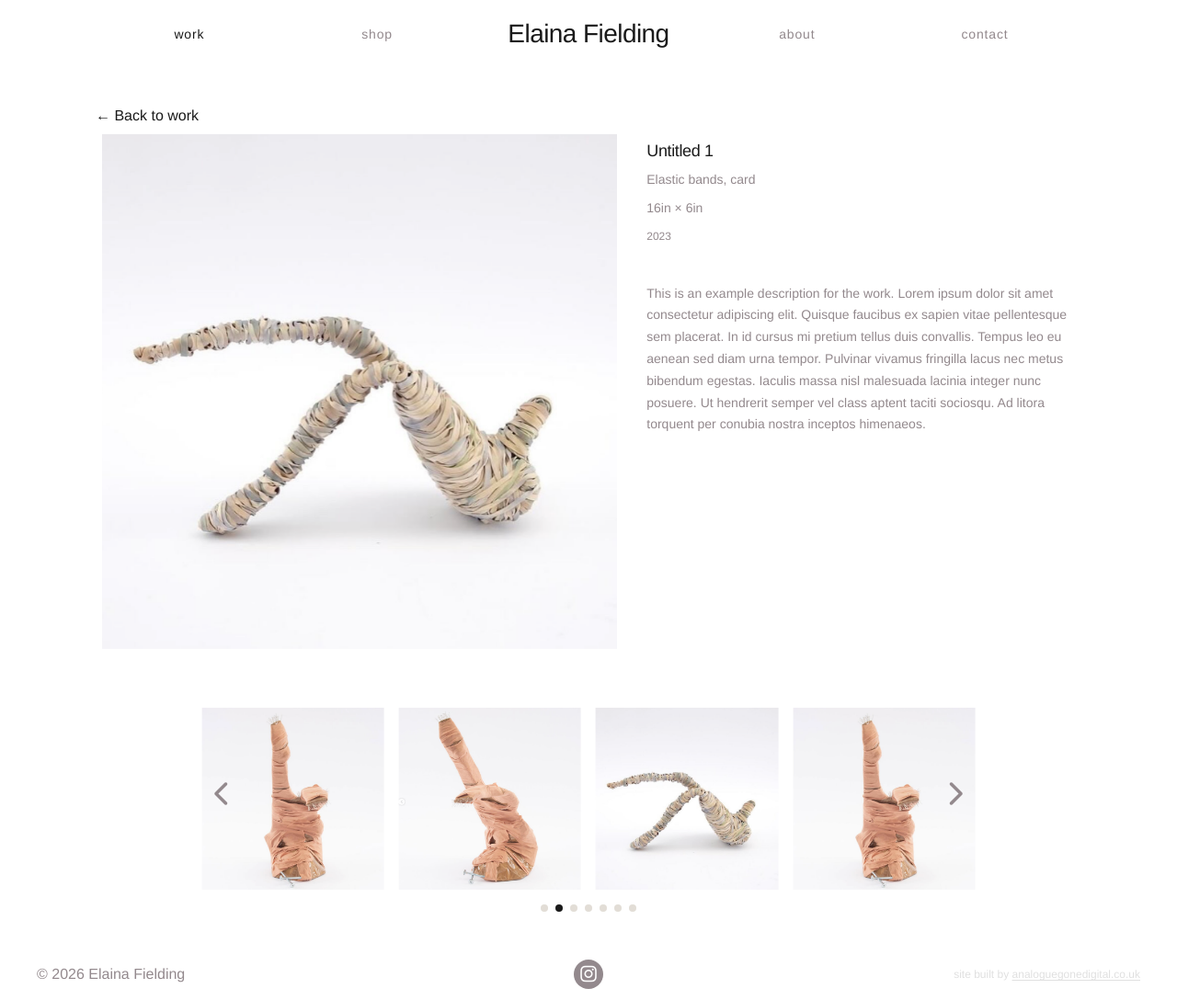
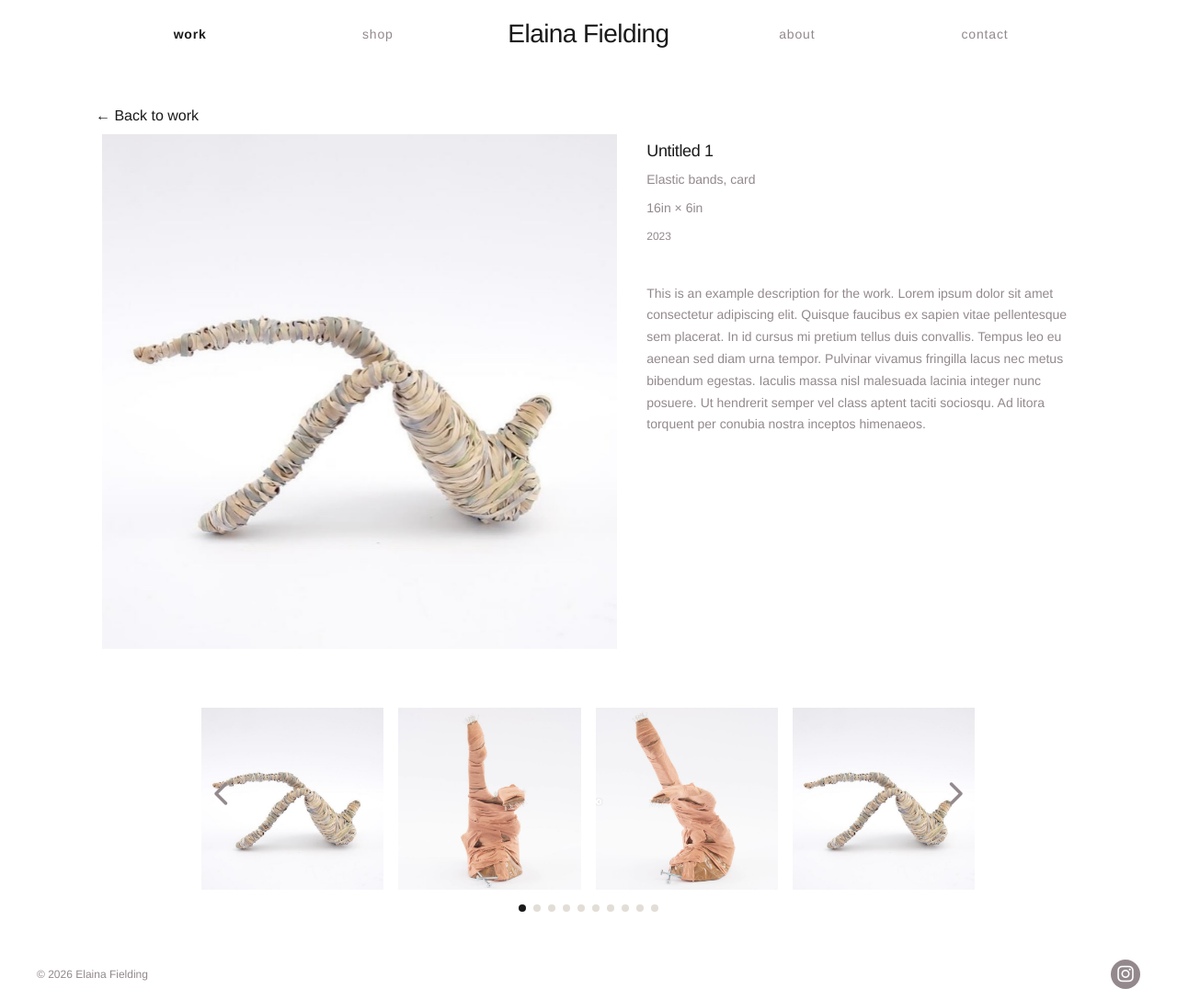
Before and after one commit to claydotd/elainafielding, a React (Vite) app: page /work/untitled-1 in a window 1280 px wide. Shown: the whole page at 92% size. Built offline with nearby package versions, Linux system fonts and the light colour scheme; a web font is replaced by a local one.

Commit message:
minor updates and carousel looping

```diff
--- a/src/App.css
+++ b/src/App.css
@@ -59,6 +59,7 @@
 
 .nav-link[aria-current='page'] {
   color: var(--color-text);
+  font-weight: 600;
 }
 
 .nav-bar {
@@ -303,6 +304,10 @@
   text-align: right;
 }
 
+.copyright {
+  font-size: var(--text-xs);
+}
+
 .insta-icon {
   display: inline-flex;
   align-items: center;
@@ -412,6 +417,16 @@
     text-align: center;
   }
 
+  .footer-left {
+    order: 1;
+  }
+
+  .footer-right {
+    order: 2;
+  }
+  .footer-center {
+    order: 3;
+  }
   .site-footer p {
     font-size: var(--text-xs);
   }
--- a/src/components/Carousels.tsx
+++ b/src/components/Carousels.tsx
@@ -1,8 +1,8 @@
-import { useEffect, useState, type Dispatch, type SetStateAction } from 'react'
+import { useEffect, useLayoutEffect, useRef, useState, type Dispatch, type SetStateAction, type TransitionEvent } from 'react'
 import { Link } from 'react-router-dom'
 import { getWorkBySlug } from '../data/works'
 
-const AUTOPLAY_MS = 4000
+const AUTOPLAY_MS = 8000
 /** Images visible on a wide page. */
 const MAX_IMAGES_DISPLAYED = 4
 /** Images visible at mobile page widths. */
@@ -30,6 +30,142 @@ function visibleCountForPageWidth(pageWidth: number, imageCount: number) {
   return narrowest + Math.ceil(progress * steps)
 }
 
+/** Repeated so a wrap can keep moving onto a clone, then snap back with no animation. */
+const LOOP_COPIES = 3
+
+function mod(index: number, count: number) {
+  if (count <= 0) return 0
+  return ((index % count) + count) % count
+}
+
+function repeatSlides<T>(items: T[], copies: number) {
+  if (copies <= 1) return items
+  const slides: T[] = []
+  for (let copy = 0; copy < copies; copy += 1) slides.push(...items)
+  return slides
+}
+
+function useSeamlessTrack(
+  count: number,
+  loop: boolean,
+  currentIndex: number,
+  setCurrentIndex: Dispatch<SetStateAction<number>>,
+  layoutKey: number,
+) {
+  const [position, setPosition] = useState(() => {
+    const start = mod(currentIndex, count)
+    return loop && count > 0 ? count + start : start
+  })
+  const [instant, setInstant] = useState(true)
+  const [offsetPx, setOffsetPx] = useState(0)
+  const trackRef = useRef<HTMLDivElement>(null)
+  const placedRef = useRef(false)
+  const positionRef = useRef(position)
+  positionRef.current = position
+  const logical = mod(position, count)
+  const logicalRef = useRef(logical)
+  logicalRef.current = logical
+
+  const layoutRef = useRef({ count, loop, layoutKey })
+  if (
+    layoutRef.current.count !== count ||
+    layoutRef.current.loop !== loop ||
+    layoutRef.current.layoutKey !== layoutKey
+  ) {
+    layoutRef.current = { count, loop, layoutKey }
+    const kept = mod(logicalRef.current, count)
+    setInstant(true)
+    setPosition(loop && count > 0 ? count + kept : kept)
+  }
+
+  useEffect(() => {
+    if (count === 0 || currentIndex === logical) return
+    setCurrentIndex(logical)
+  }, [count, currentIndex, logical, setCurrentIndex])
+
+  useLayoutEffect(() => {
+    const track = trackRef.current
+    if (!track) return
+
+    const measure = () => {
+      const index = loop ? positionRef.current : 0
+      const slide = track.children.item(index) as HTMLElement | null
+      const next = slide ? slide.offsetLeft - track.offsetLeft : 0
+      setOffsetPx((current) => (current === next ? current : next))
+    }
+
+    measure()
+    placedRef.current = true
+    const width = track.clientWidth
+    const observer = new ResizeObserver(() => {
+      if (track.clientWidth === width) return
+      setInstant(true)
+      measure()
+    })
+    observer.observe(track)
+    return () => observer.disconnect()
+  }, [position, loop, layoutKey, count])
+
+  useEffect(() => {
+    if (!instant || !placedRef.current) return
+    const id = requestAnimationFrame(() => setInstant(false))
+    return () => cancelAnimationFrame(id)
+  }, [instant, offsetPx])
+
+  useEffect(() => {
+    if (!loop || count <= 1) return
+
+    const id = window.setInterval(() => {
+      setInstant(false)
+      setPosition((prev) => prev + 1)
+    }, AUTOPLAY_MS)
+
+    return () => window.clearInterval(id)
+  }, [loop, count, logical])
+
+  const shift = (delta: number) => {
+    if (!loop || count <= 1 || delta === 0) return
+    setInstant(false)
+    setPosition((prev) => {
+      const next = prev + delta
+      const last = count * LOOP_COPIES - 1
+      if (next < 0 || next > last) return count + mod(prev, count) + delta
+      return next
+    })
+  }
+
+  const goTo = (index: number) => {
+    if (count === 0) return
+    const target = mod(index, count)
+    if (!loop) {
+      setPosition(target)
+      return
+    }
+    setInstant(false)
+    setPosition((prev) => prev + (target - mod(prev, count)))
+  }
+
+  const onTransitionEnd = (event: TransitionEvent<HTMLDivElement>) => {
+    if (event.target !== event.currentTarget || event.propertyName !== 'transform' || !loop || count <= 1) return
+    const prev = positionRef.current
+    const canonical = count + mod(prev, count)
+    if (prev === canonical) return
+    setInstant(true)
+    setPosition(canonical)
+  }
+
+  return {
+    position: loop ? position : 0,
+    offsetPx,
+    instant,
+    logical,
+    shift,
+    goTo,
+    onTransitionEnd,
+    trackRef,
+  }
+}
+
 export type HomepageImage = {
   src: string
   /** Work slug this image opens, for example `untitled-1` → `/work/untitled-1`. */
@@ -44,46 +180,33 @@ type HomepageCarouselProps = {
 
 export function HomepageCarousel({ images, currentIndex, setCurrentIndex }: HomepageCarouselProps) {
   const count = images.length
-  const safeIndex = count === 0 ? 0 : ((currentIndex % count) + count) % count
-
-  const goTo = (index: number) => {
-    if (count === 0) return
-    setCurrentIndex(((index % count) + count) % count)
-  }
-
-  const goPrev = () => goTo(safeIndex - 1)
-  const goNext = () => goTo(safeIndex + 1)
-
-  useEffect(() => {
-    if (count <= 1) return
-
-    const id = window.setInterval(() => {
-      setCurrentIndex((prev) => ((prev % count) + 1) % count)
-    }, AUTOPLAY_MS)
-
-    return () => window.clearInterval(id)
-  }, [count, safeIndex, setCurrentIndex])
+  const loop = count > 1
+  const track = useSeamlessTrack(count, loop, currentIndex, setCurrentIndex, 0)
+  const slides = repeatSlides(images, loop ? LOOP_COPIES : 1)
 
   return (
     <div className="homepage-carousel">
       <button
         type="button"
         className="carousel-prev"
-        onClick={goPrev}
+        onClick={() => track.shift(-1)}
         aria-label="Previous image"
       >
         <i className="fa-solid fa-chevron-left"></i>
       </button>
       <div className="carousel-inner">
         <div
-          className="carousel-track"
-          style={{ transform: `translateX(-${safeIndex * 100}%)` }}
+          ref={track.trackRef}
+          className={`carousel-track${track.instant ? ' carousel-track--instant' : ''}`}
+          style={{ transform: `translate3d(-${track.offsetPx}px, 0, 0)` }}
+          onTransitionEnd={track.onTransitionEnd}
         >
-          {images.map((image, index) => {
-            const label = getWorkBySlug(image.slug)?.name ?? `Work ${index + 1}`
+          {slides.map((image, index) => {
+            const label = getWorkBySlug(image.slug)?.name ?? `Work ${mod(index, count) + 1}`
+            const hidden = index < track.position - 1 || index > track.position + 1
             return (
-              <div className="carousel-item" key={`${image.src}-${image.slug}`}>
-                <Link to={`/work/${image.slug}`} className="carousel-link">
+              <div className="carousel-item" key={`${image.src}-${image.slug}-${index}`} aria-hidden={hidden}>
+                <Link to={`/work/${image.slug}`} className="carousel-link" tabIndex={hidden ? -1 : undefined}>
                   <img src={image.src} alt={label} />
                 </Link>
               </div>
@@ -94,7 +217,7 @@ export function HomepageCarousel({ images, currentIndex, setCurrentIndex }: Home
       <button
         type="button"
         className="carousel-next"
-        onClick={goNext}
+        onClick={() => track.shift(1)}
         aria-label="Next image"
       >
         <i className="fa-solid fa-chevron-right"></i>
@@ -106,10 +229,10 @@ export function HomepageCarousel({ images, currentIndex, setCurrentIndex }: Home
               key={index}
               type="button"
               role="tab"
-              className={`carousel-dot${index === safeIndex ? ' is-active' : ''}`}
+              className={`carousel-dot${index === track.logical ? ' is-active' : ''}`}
               aria-label={`Go to image ${index + 1}`}
-              aria-selected={index === safeIndex}
-              onClick={() => goTo(index)}
+              aria-selected={index === track.logical}
+              onClick={() => track.goTo(index)}
             />
           ))}
         </div>
@@ -138,44 +261,10 @@ export function WorkCarousel({ images, currentIndex, setCurrentIndex }: WorkCaro
   }, [])
 
   const visibleCount = visibleCountForPageWidth(pageWidth, count)
-  const maxStartIndex = Math.max(0, count - visibleCount)
-  const safeIndex = count === 0 ? 0 : Math.min(Math.max(0, currentIndex), maxStartIndex)
+  const canScroll = count > visibleCount
   const slotPercent = 100 / visibleCount
-
-  const goTo = (index: number) => {
-    if (count === 0) return
-    const wrapped = ((index % count) + count) % count
-    setCurrentIndex(Math.min(wrapped, maxStartIndex))
-  }
-
-  const goPrev = () => {
-    if (maxStartIndex === 0) return
-    goTo(safeIndex <= 0 ? maxStartIndex : safeIndex - 1)
-  }
-
-  const goNext = () => {
-    if (maxStartIndex === 0) return
-    goTo(safeIndex >= maxStartIndex ? 0 : safeIndex + 1)
-  }
-
-  useEffect(() => {
-    if (currentIndex !== safeIndex) setCurrentIndex(safeIndex)
-  }, [currentIndex, safeIndex, setCurrentIndex])
-
-  useEffect(() => {
-    if (maxStartIndex === 0) return
-
-    const id = window.setInterval(() => {
-      setCurrentIndex((prev) => {
-        const start = Math.min(Math.max(0, prev), maxStartIndex)
-        return start >= maxStartIndex ? 0 : start + 1
-      })
-    }, AUTOPLAY_MS)
-
-    return () => window.clearInterval(id)
-  }, [maxStartIndex, safeIndex, setCurrentIndex])
-
-  const canScroll = maxStartIndex > 0
+  const track = useSeamlessTrack(count, canScroll, currentIndex, setCurrentIndex, visibleCount)
+  const slides = repeatSlides(images, canScroll ? LOOP_COPIES : 1)
 
   return (
     <div className="work-carousel">
@@ -183,7 +272,7 @@ export function WorkCarousel({ images, currentIndex, setCurrentIndex }: WorkCaro
         <button
           type="button"
           className="carousel-prev"
-          onClick={goPrev}
+          onClick={() => track.shift(-1)}
           aria-label="Previous image"
         >
           <i className="fa-solid fa-chevron-left"></i>
@@ -191,25 +280,31 @@ export function WorkCarousel({ images, currentIndex, setCurrentIndex }: WorkCaro
       )}
       <div className="carousel-inner">
         <div
-          className="carousel-track"
-          style={{ transform: `translateX(-${safeIndex * slotPercent}%)` }}
+          ref={track.trackRef}
+          className={`carousel-track${track.instant ? ' carousel-track--instant' : ''}`}
+          style={{ transform: `translate3d(-${track.offsetPx}px, 0, 0)` }}
+          onTransitionEnd={track.onTransitionEnd}
         >
-          {images.map((image, index) => (
+          {slides.map((image, index) => {
+            const hidden = index < track.position - 1 || index > track.position + visibleCount
+            return (
               <div
                 className="carousel-item"
                 key={`${image}-${index}`}
                 style={{ flex: `0 0 ${slotPercent}%`, maxWidth: `${slotPercent}%` }}
+                aria-hidden={hidden}
               >
-              <img src={image} alt={`Work ${index + 1}`} />
+                <img src={image} alt={`Work ${mod(index, count) + 1}`} />
               </div>
-          ))}
+            )
+          })}
         </div>
       </div>
       {canScroll && (
         <button
           type="button"
           className="carousel-next"
-          onClick={goNext}
+          onClick={() => track.shift(1)}
           aria-label="Next image"
         >
           <i className="fa-solid fa-chevron-right"></i>
@@ -217,15 +312,15 @@ export function WorkCarousel({ images, currentIndex, setCurrentIndex }: WorkCaro
       )}
       {canScroll && (
         <div className="carousel-dots" role="tablist" aria-label="Carousel slides">
-          {Array.from({ length: maxStartIndex + 1 }, (_, index) => (
+          {images.map((_, index) => (
             <button
               key={index}
               type="button"
               role="tab"
-              className={`carousel-dot${index === safeIndex ? ' is-active' : ''}`}
+              className={`carousel-dot${index === track.logical ? ' is-active' : ''}`}
               aria-label={`Go to image ${index + 1}`}
-              aria-selected={index === safeIndex}
-              onClick={() => goTo(index)}
+              aria-selected={index === track.logical}
+              onClick={() => track.goTo(index)}
             />
           ))}
         </div>
--- a/src/components/Footer.tsx
+++ b/src/components/Footer.tsx
@@ -1,14 +1,22 @@
+import { useLocation } from 'react-router-dom';
+
 export function Footer() {
+  const location = useLocation();
+  const isShop = location.pathname === '/shop';
+  const isAbout = location.pathname === '/about';
+  const creditMark = isShop || isAbout;
   return (
     <footer className="site-footer">
       <div className="footer-left">
-        <p>© {new Date().getFullYear()} Elaina Fielding</p>
+        <p className="copyright">© {new Date().getFullYear()} Elaina Fielding</p>
       </div>
       <div className="footer-center">
+        {creditMark &&
+        <p className="agd-mark">site built by <a href="https://analoguegonedigital.co.uk" target="_blank" rel="noopener noreferrer">analoguegonedigital.co.uk</a></p>
+        }
+        </div>
+      <div className="footer-right">
         <a className="insta-icon"href="https://www.instagram.com/elainafielding/" target="_blank" rel="noopener noreferrer"><i className="fa-brands fa-instagram"></i></a>
-      </div>
-      <div className="footer-right">
-        <p className="agd-mark">site built by <a href="https://analoguegonedigital.co.uk" target="_blank" rel="noopener noreferrer">analoguegonedigital.co.uk</a></p>
       </div>
     </footer>
   )
--- a/src/components/Nav.tsx
+++ b/src/components/Nav.tsx
@@ -1,5 +1,5 @@
 import { useEffect, useId, useState } from 'react'
-import { NavLink, useLocation } from 'react-router-dom'
+import { Link, NavLink, useLocation } from 'react-router-dom'
 
 /** Flip this to demo nav layouts: 'stacked' | 'logo-centered' | 'standard' */
 const navVariant: 'stacked' | 'logo-centered' | 'standard' = 'logo-centered'
@@ -24,24 +24,50 @@ const links: { to: string; label: string; end?: boolean }[] = [
 const leftLinks = links.slice(0, 2)
 const rightLinks = links.slice(2)
 
+function isCurrent(
+  to: string,
+  pathname: string,
+  end: boolean | undefined,
+  contactActive: boolean,
+) {
+  if (to === '/about#contact') return pathname === '/about' && contactActive
+  if (to === '/about') return pathname === '/about' && !contactActive
+
+  const path = to.split('#')[0]
+  if (end || path === '/') return pathname === path
+  return pathname === path || pathname.startsWith(`${path}/`)
+}
+
 function LinkList({
   items,
   className,
   onNavigate,
+  pathname,
+  contactActive,
 }: {
   items: typeof links
   className: string
   onNavigate?: () => void
+  pathname: string
+  contactActive: boolean
 }) {
   return (
     <ul className={className}>
-      {items.map(({ to, label, end }) => (
-        <li key={`${className}-${to}`}>
-          <NavLink to={to} end={end} className="nav-link" onClick={onNavigate}>
-            {label}
-          </NavLink>
-        </li>
-      ))}
+      {items.map(({ to, label, end }) => {
+        const current = isCurrent(to, pathname, end, contactActive)
+        return (
+          <li key={`${className}-${to}`}>
+            <Link
+              to={to}
+              className="nav-link"
+              aria-current={current ? 'page' : undefined}
+              onClick={onNavigate}
+            >
+              {label}
+            </Link>
+          </li>
+        )
+      })}
     </ul>
   )
 }
@@ -73,10 +99,52 @@ function MenuButton({
   )
 }
 
+function useContactActive(pathname: string, hash: string) {
+  const [active, setActive] = useState(false)
+
+  useEffect(() => {
+    if (pathname !== '/about') {
+      setActive(false)
+      return
+    }
+
+    const contact = document.getElementById('contact')
+    if (!contact) return
+
+    function update() {
+      if (!contact) return
+      // The form only needs to reach the upper half of the viewport.
+      // On tall screens it never scrolls as far as the nav.
+      const line = window.innerHeight * 0.5
+      setActive(contact.getBoundingClientRect().top <= line)
+    }
+
+    update()
+    let cancelled = false
+    const frame = requestAnimationFrame(() => {
+      requestAnimationFrame(() => {
+        if (!cancelled) update()
+      })
+    })
+
+    window.addEventListener('scroll', update, { passive: true })
+    window.addEventListener('resize', update)
+    return () => {
+      cancelled = true
+      cancelAnimationFrame(frame)
+      window.removeEventListener('scroll', update)
+      window.removeEventListener('resize', update)
+    }
+  }, [pathname, hash])
+
+  return active
+}
+
 export function Nav() {
   const [open, setOpen] = useState(false)
   const menuId = useId()
   const { pathname, hash } = useLocation()
+  const contactActive = useContactActive(pathname, hash)
 
   useEffect(() => {
     setOpen(false)
@@ -111,12 +179,22 @@ export function Nav() {
   const bar =
     navVariant === 'logo-centered' ? (
       <>
-        <LinkList items={leftLinks} className="nav-links nav-links-left" />
+        <LinkList
+          items={leftLinks}
+          className="nav-links nav-links-left"
+          pathname={pathname}
+          contactActive={contactActive}
+        />
         <NavLink to="/" className="nav-brand" end onClick={closeMenu}>
           Elaina Fielding
         </NavLink>
         <div className="nav-bar-end">
-          <LinkList items={rightLinks} className="nav-links nav-links-right" />
+          <LinkList
+            items={rightLinks}
+            className="nav-links nav-links-right"
+            pathname={pathname}
+            contactActive={contactActive}
+          />
           <MenuButton
             open={open}
             controlsId={menuId}
@@ -130,7 +208,12 @@ export function Nav() {
           Elaina Fielding
         </NavLink>
         <div className="nav-bar-end">
-          <LinkList items={links} className="nav-links" />
+          <LinkList
+            items={links}
+            className="nav-links"
+            pathname={pathname}
+            contactActive={contactActive}
+          />
           <MenuButton
             open={open}
             controlsId={menuId}
@@ -150,6 +233,8 @@ export function Nav() {
               items={links}
               className="nav-links nav-links-menu"
               onNavigate={closeMenu}
+              pathname={pathname}
+              contactActive={contactActive}
             />
           </div>
         </div>
--- a/src/index.css
+++ b/src/index.css
@@ -9,7 +9,7 @@
   --color-surface: #93898d;
   --color-text: #1a1a1a;
   --color-text-muted: #93898d;
-  --color-text-watermark: #e0e0e0;
+  --color-text-watermark: #d7d7d7;
   --color-border: #e2ddd6;
   --color-accent: #f5e8d1;
   --color-accent-hover: #4a3824;
@@ -63,6 +63,8 @@
   --duration: 250ms;
   --duration-slow: 800ms;
   --duration-snail: 1200ms;
+  --duration-lazy: 4000ms;
+
 
   /* Focus */
   --focus-ring: 0 0 0 2px var(--color-bg), 0 0 0 4px var(--color-accent);
@@ -184,6 +186,8 @@ button {
 
 .work-carousel {
   height: auto;
+  max-width: 100%;
+  min-width: 0;
 }
 
 .homepage-carousel .carousel-inner,
@@ -200,7 +204,14 @@ button {
   display: flex;
   width: 100%;
   height: 100%;
-  transition: transform var(--duration-snail) cubic-bezier(0.45, 0.05, 0.25, 1);
+  backface-visibility: hidden;
+  will-change: transform;
+  transition: transform var(--duration-lazy) cubic-bezier(0.4, 0, 0.2, 1);
+}
+
+.homepage-carousel .carousel-track.carousel-track--instant,
+.work-carousel .carousel-track.carousel-track--instant {
+  transition: none;
 }
 
 .homepage-carousel .carousel-item,
@@ -296,12 +307,16 @@ button {
 .work-carousel .carousel-inner {
   flex: none;
   height: auto;
+  max-width: 100%;
+  min-width: 0;
 }
 
 .work-carousel .carousel-track,
 .work-carousel .carousel-item {
   height: auto;
   align-items: flex-end;
+  max-width: 100%;
+  min-width: 0;
 }
 
 .work-carousel .carousel-item {
@@ -314,6 +329,13 @@ button {
   min-width: 0;
   height: auto;
   object-fit: contain;
+}
+
+@media (max-width: 640px) {
+  .homepage-carousel .carousel-item,
+  .work-carousel .carousel-item {
+    padding-inline: var(--space-4);
+  }
 }
 
 /* Contact Form */
@@ -433,6 +455,8 @@ button {
   align-items: center;
   gap: var(--space-10);
   width: 100%;
+  max-width: 100%;
+  min-width: 0;
 }
 
 .work-gallery__item {
@@ -536,6 +560,9 @@ a.work-gallery__item:hover .work-gallery__name {
 
 .work-details-container {
   animation: page-fade-in var(--duration-snail) var(--ease) both;
+  width: 100%;
+  max-width: 100%;
+  min-width: 0;
 }
 
 .work-details-container .page {
@@ -548,6 +575,8 @@ a.work-gallery__item:hover .work-gallery__name {
   column-gap: var(--space-6);
   align-items: start;
   width: 100%;
+  max-width: 100%;
+  min-width: 0;
 }
 
 .back-link {
@@ -580,6 +609,7 @@ a.work-gallery__item:hover .work-gallery__name {
   display: flex;
   flex-direction: column;
   gap: var(--space-6);
+  min-width: 0;
 }
 
 .work-details__description {
@@ -591,12 +621,40 @@ a.work-gallery__item:hover .work-gallery__name {
 .work-details > .work-gallery {
   grid-column: 1 / -1;
   margin-top: var(--space-10);
+  min-width: 0;
+  max-width: 100%;
 }
 
 @media (max-width: 640px) {
   .work-details {
-    grid-template-columns: 1fr;
-    row-gap: var(--space-4);
+    grid-template-columns: minmax(0, 2fr) minmax(0, 1fr);
+    column-gap: var(--space-4);
+    row-gap: var(--space-6);
+    align-items: flex-end;
+  }
+
+  .work-details__text {
+    display: contents;
+  }
+
+  .work-details__media {
+    grid-column: 1;
+    grid-row: 1;
+    justify-content: flex-end;
+    width: auto;
+    max-width: 100%;
+  }
+
+  .work-details .work-gallery__meta {
+    grid-column: 2;
+    grid-row: 1;
+    min-width: 0;
+  }
+
+  .work-details__description,
+  .work-details > .work-gallery {
+    grid-column: 1 / -1;
+    align-self: stretch;
   }
 }
 
```
Lines whose indentation alone changed are shown as unchanged.
